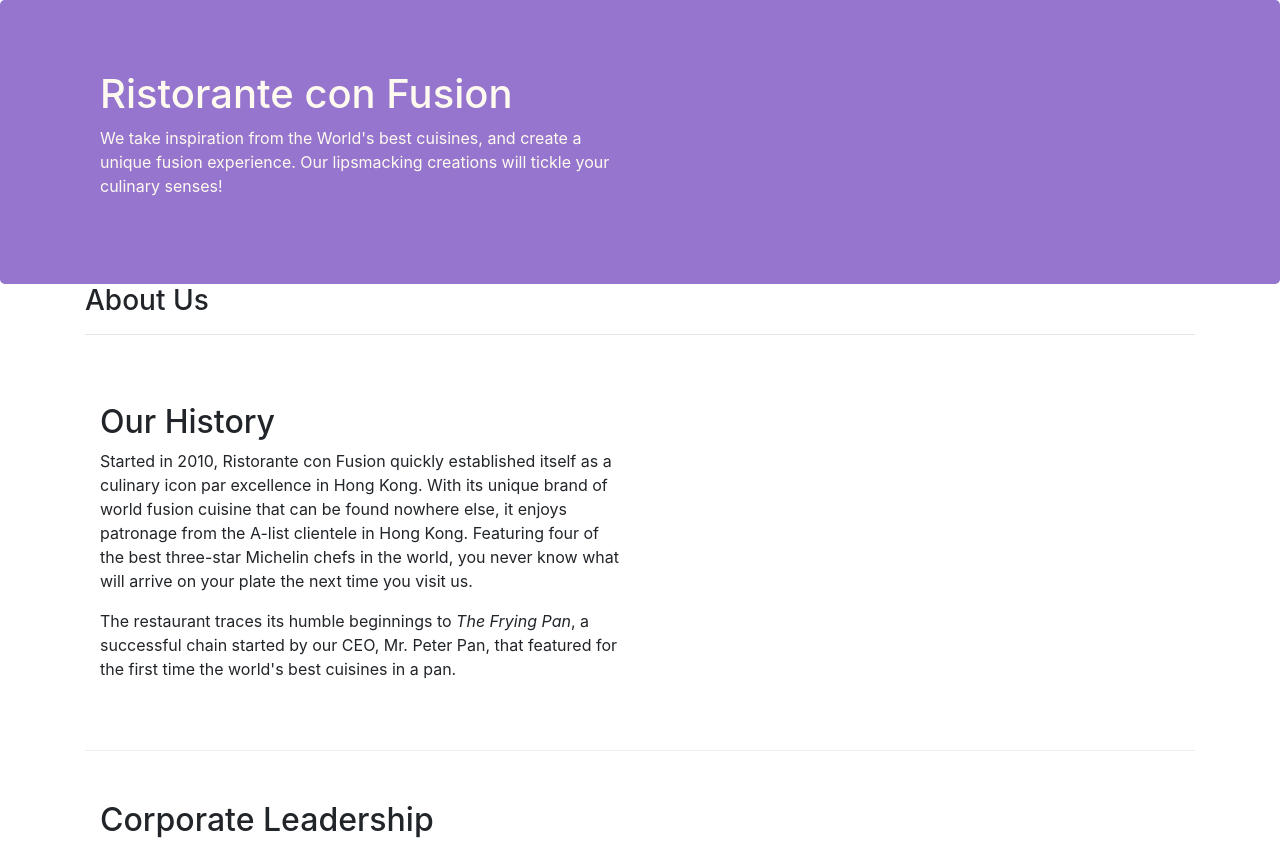
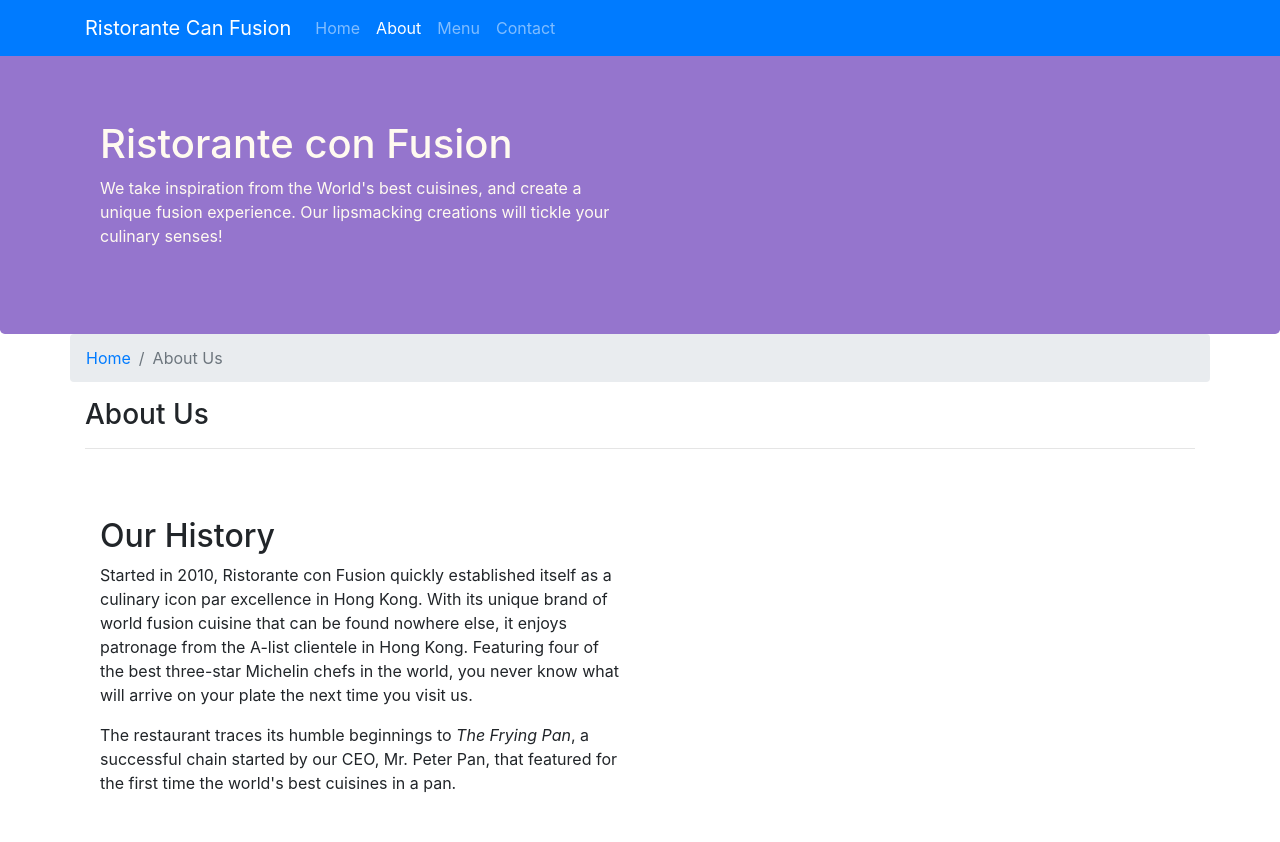
Before and after one commit to arjit1234/BootstrapExercies, a website: page conFusion/about.html in a window 1280 px wide. Shown: the top 842 px of the page. Drawn offline with nearby package versions, Linux system fonts and the light colour scheme.

Commit message:
Navbar and Breadcrumb

```diff
--- a/conFusion/about.html
+++ b/conFusion/about.html
@@ -9,6 +9,26 @@
   <link rel="stylesheet" href="css/style.css">
 </head>
 <body>
+    <nav class="navbar navbar-dark navbar-expand-sm bg-primary fixed-top">
+        <div class="container">
+            <button class="navbar-toggler" type="button" data-toggle="collapse" data-target="#Navbar">
+                <span class="navbar-toggler-icon"></span>
+            </button>
+
+            <a class="navbar-brand" href="#">Ristorante Can Fusion</a>
+            <div class="collapse navbar-collapse" id="Navbar">
+                <ul class="navbar-nav mr-auto">
+                    <li class="nav-item"><a class="nav-link" href="./index.html">Home</a></li>
+                    <li class="nav-item active"><a class="nav-link" href="#">About</a></li>
+                    <li class="nav-item"><a class="nav-link" href="#">Menu</a></li>
+                    <li><a class="nav-link" href="#">Contact</a></li>
+                </ul>
+
+            </div>
+
+        </div>
+
+    </nav>
     <header class="jumbotron">
         <div class="container">
             <div class="row row-header">
@@ -23,6 +43,10 @@
     </header>
     <div class="container">
         <div class="row">
+            <ol class="col-12 breadcrumb">
+                <li class="breadcrumb-item"><a href="./index.html">Home</a></li>
+                <li class="breadcrumb-item active">About Us</li>
+            </ol>
             <div class="col-12">
                <h3>About Us</h3><hr>
              </div>
--- a/conFusion/css/style.css
+++ b/conFusion/css/style.css
@@ -1,3 +1,10 @@
+body{
+    padding: 50px 0px 0px 0px;
+    z-index: 0;
+}
+.navbar-dark{
+    background-color: #512DA8;
+}
 .row-header{
     margin: 0px auto;
     padding: 0px;
```
Also changed, not shown: conFusion/index.html (+20 -0 lines).
